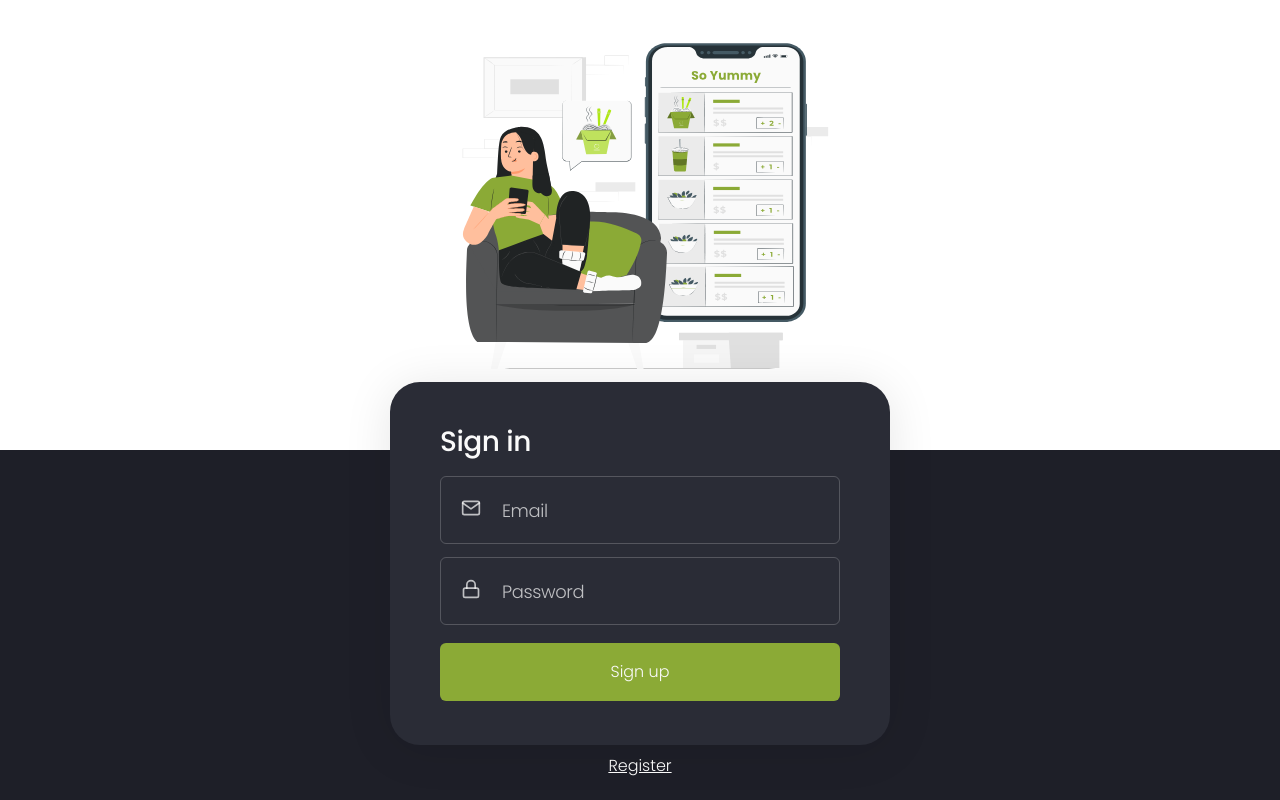
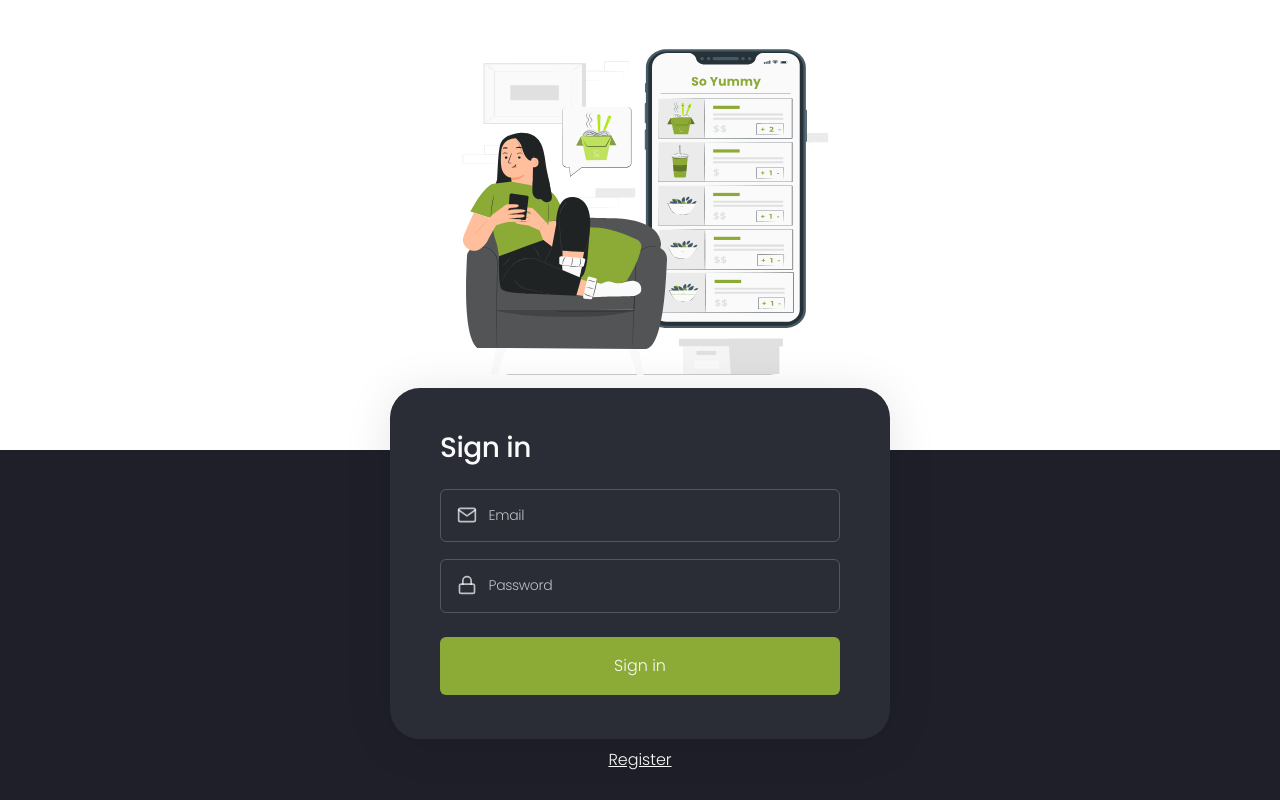
Before and after one commit to arc4dev/so-yummy, a React (Vite) app: page /login in a window 1280 px wide. Built offline with nearby package versions, Linux system fonts and the light colour scheme; no server answers.

Commit message:
feat: form styling

```diff
--- a/package.json
+++ b/package.json
@@ -10,9 +10,11 @@
     "preview": "vite preview"
   },
   "dependencies": {
+    "@hookform/resolvers": "^3.3.4",
     "@tanstack/react-query": "^5.12.2",
     "@tanstack/react-query-devtools": "^5.12.2",
     "axios": "^1.6.2",
+    "joi": "^17.11.0",
     "react": "^18.2.0",
     "react-dom": "^18.2.0",
     "react-hook-form": "^7.48.2",
--- a/src/components/Input.tsx
+++ b/src/components/Input.tsx
@@ -1,6 +1,8 @@
 import styled, { css } from 'styled-components';
-import { HTMLInputTypeAttribute } from 'react';
+
 import { FiLock, FiMail, FiUser } from 'react-icons/fi';
+import { forwardRef } from 'react';
+import { FieldError } from 'react-hook-form';
 
 const InputContainer = styled.div`
   position: relative;
@@ -10,23 +12,31 @@ const Icon = styled.div`
   position: absolute;
   color: rgba(255, 255, 255, 0.7);
   transition: all 200ms ease-in-out;
-  top: 1.15em;
-  left: 1.2em;
+  top: 1.15rem;
+  left: 1.2rem;
   width: 20px;
 
-  @media screen and (min-width: 768px) {
-    top: 1.6rem;
-    left: 1.5rem;
-  }
+  /* @media screen and (min-width: 768px) {
+    top: 1.15rem;
+    left: 1.2rem;
+  } */
 `;
 
-const sizes = {
+const ErrorMessage = styled.span`
+  position: absolute;
+  left: 0px;
+  bottom: -15px;
+  color: var(--color-wrong);
+  font-size: 0.7rem;
+`;
+
+const sizees = {
   stretch: css`
     width: 100%;
     font-size: 1rem;
 
     @media screen and (min-width: 768px) {
-      font-size: 1.28rem;
+      font-sizee: 1.28rem;
     }
   `,
   primary: css`
@@ -34,17 +44,17 @@ const sizes = {
     min-width: 200px;
 
     @media screen and (min-width: 768px) {
-      font-size: 1rem;
+      font-sizee: 1rem;
       min-width: 260px;
     }
 
     @media screen and (min-width: 1440px) {
-      font-size: 1.17rem;
+      font-sizee: 1.17rem;
       min-width: 338px;
     }
   `,
 };
-const StyledInput = styled.input<{ size: InputSize }>`
+const StyledInput = styled.input<{ $sizee: InputSizee }>`
   padding: 1.1em 2em 1.1em 3.4em;
   background: none;
   outline: none;
@@ -55,7 +65,7 @@ const StyledInput = styled.input<{ size: InputSize }>`
   font-weight: 300;
   transition: all 200ms ease-in-out;
 
-  ${({ size }) => sizes[size]}
+  ${({ $sizee }) => sizees[$sizee]}
 
   &:hover {
     border-color: var(--color-white);
@@ -78,40 +88,58 @@ const StyledInput = styled.input<{ size: InputSize }>`
   }
 `;
 
-type InputSize = 'stretch' | 'primary';
+type InputSizee = 'stretch' | 'primary';
 
 type Props = {
-  type: 'Email' | 'Password' | 'Name' | 'Newsletter';
-  size: InputSize;
-};
+  variant: 'Email' | 'Password' | 'Name' | 'Newsletter';
+  sizee: InputSizee;
+  error?: FieldError;
+} & React.ComponentProps<'input'>;
 
-const Input = ({ type, size }: Props) => {
+const Input = forwardRef<HTMLInputElement, Props>(
+  ({ variant, sizee, error, ...props }, ref) => {
     let placeholder = '';
-  if (type === 'Newsletter') placeholder = 'Enter your email address';
-  else placeholder = type;
+    if (variant === 'Newsletter') placeholder = 'Enter your email address';
+    else placeholder = variant;
 
     let icon: JSX.Element | null = null;
-  let inputType: HTMLInputTypeAttribute = 'text';
+    let type: React.HTMLInputTypeAttribute = 'text';
 
     const iconStyle = { width: '100%', height: '100%' };
 
-  if (type === 'Email' || type === 'Newsletter') {
+    if (variant === 'Email' || variant === 'Newsletter') {
       icon = <FiMail style={iconStyle} />;
-    inputType = 'email';
-  } else if (type === 'Password') {
+      type = 'email';
+    } else if (variant === 'Password') {
       icon = <FiLock style={iconStyle} />;
-    inputType = 'password';
-  } else if (type === 'Name') {
+      type = 'password';
+    } else if (variant === 'Name') {
       icon = <FiUser style={iconStyle} />;
-    inputType = 'text';
+      type = 'text';
     }
 
     return (
       <InputContainer>
-      <StyledInput type={inputType} placeholder={placeholder} size={size} />
-      <Icon>{icon}</Icon>
+        <StyledInput
+          type={type}
+          placeholder={placeholder}
+          $sizee={sizee}
+          style={
+            error
+              ? {
+                  borderColor: 'var(--color-wrong)',
+                  color: 'var(--color-wrong)',
+                }
+              : {}
+          }
+          {...props}
+          ref={ref}
+        />
+        <Icon style={error ? { color: 'var(--color-wrong)' } : {}}>{icon}</Icon>
+        {error && <ErrorMessage>{error.message}</ErrorMessage>}
       </InputContainer>
     );
-};
+  }
+);
 
 export default Input;
--- a/src/components/LoginForm.tsx
+++ b/src/components/LoginForm.tsx
@@ -1,18 +1,65 @@
 import Input from './Input';
 import Button from './Button';
 import { AuthForm, AuthHeader, InputWrapper } from './RegisterForm';
+import { useForm } from 'react-hook-form';
+
+type FormData = {
+  email: string;
+  password: string;
+};
 
 const LoginForm = () => {
+  const {
+    register,
+    handleSubmit,
+    formState: { errors },
+  } = useForm({
+    mode: 'onChange',
+    defaultValues: {
+      email: '',
+      password: '',
+    },
+  });
+
+  const onSubmit = async (data: FormData) => {
+    console.log(data);
+  };
+
   return (
-    <AuthForm>
+    <AuthForm onSubmit={handleSubmit(onSubmit)} autoComplete="off" noValidate>
       <AuthHeader>Sign in</AuthHeader>
 
       <InputWrapper>
-        <Input size="stretch" type="Email" />
-        <Input size="stretch" type="Password" />
+        <Input
+          variant="Email"
+          sizee="stretch"
+          {...register('email', {
+            pattern: {
+              value: /^[a-z0-9._%+-]+@[a-z0-9.-]+\.[a-z]{2,4}$/,
+              message: 'Email is invalid',
+            },
+          })}
+          error={errors?.email}
+        />
+
+        <Input
+          variant="Password"
+          sizee="stretch"
+          {...register('password', {
+            minLength: {
+              value: 8,
+              message: 'Password must be at least 8 characters',
+            },
+            maxLength: {
+              value: 32,
+              message: 'Password must be at most 32 characters',
+            },
+          })}
+          error={errors?.password}
+        />
       </InputWrapper>
 
-      <Button size="stretch">Sign up</Button>
+      <Button size="stretch">Sign in</Button>
     </AuthForm>
   );
 };
--- a/src/components/RegisterForm.tsx
+++ b/src/components/RegisterForm.tsx
@@ -11,7 +11,7 @@ export const AuthForm = styled.form`
   background-color: var(--color-black-3);
   border-radius: 30px;
   padding: 32px 28px;
-  gap: 18px;
+  gap: 1.7rem;
   box-shadow: 0px 4px 48px 0px rgba(0, 0, 0, 0.1);
 
   @media screen and (min-width: 768px) {
@@ -36,7 +36,7 @@ export const AuthHeader = styled.h1`
 export const InputWrapper = styled.div`
   display: grid;
   width: 100%;
-  gap: 0.9rem;
+  gap: 1.2rem;
 `;
 
 const RegisterForm = () => {
--- a/src/styles/GlobalStyles.ts
+++ b/src/styles/GlobalStyles.ts
@@ -23,6 +23,7 @@ const GlobalStyles = createGlobalStyle`
 
   --color-action: #8BAA36;
   --color-action-light: #EBF3D4;
+  --color-wrong: #e74a3b;
 }
 
 html {
```
Also changed, not shown: 1 other file (tests, documents, lock files or other folders). Lines whose indentation alone changed are shown as unchanged.
